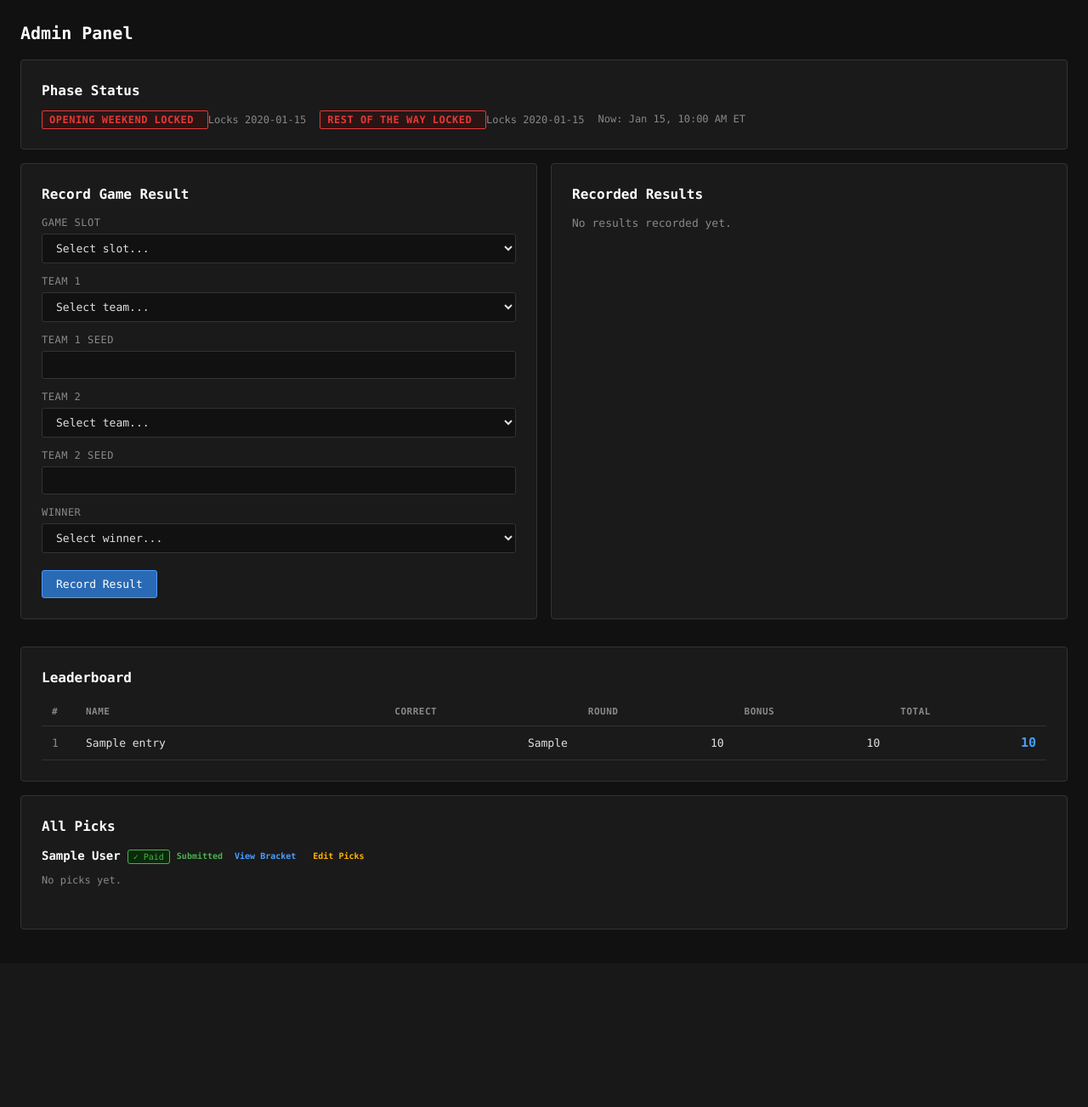
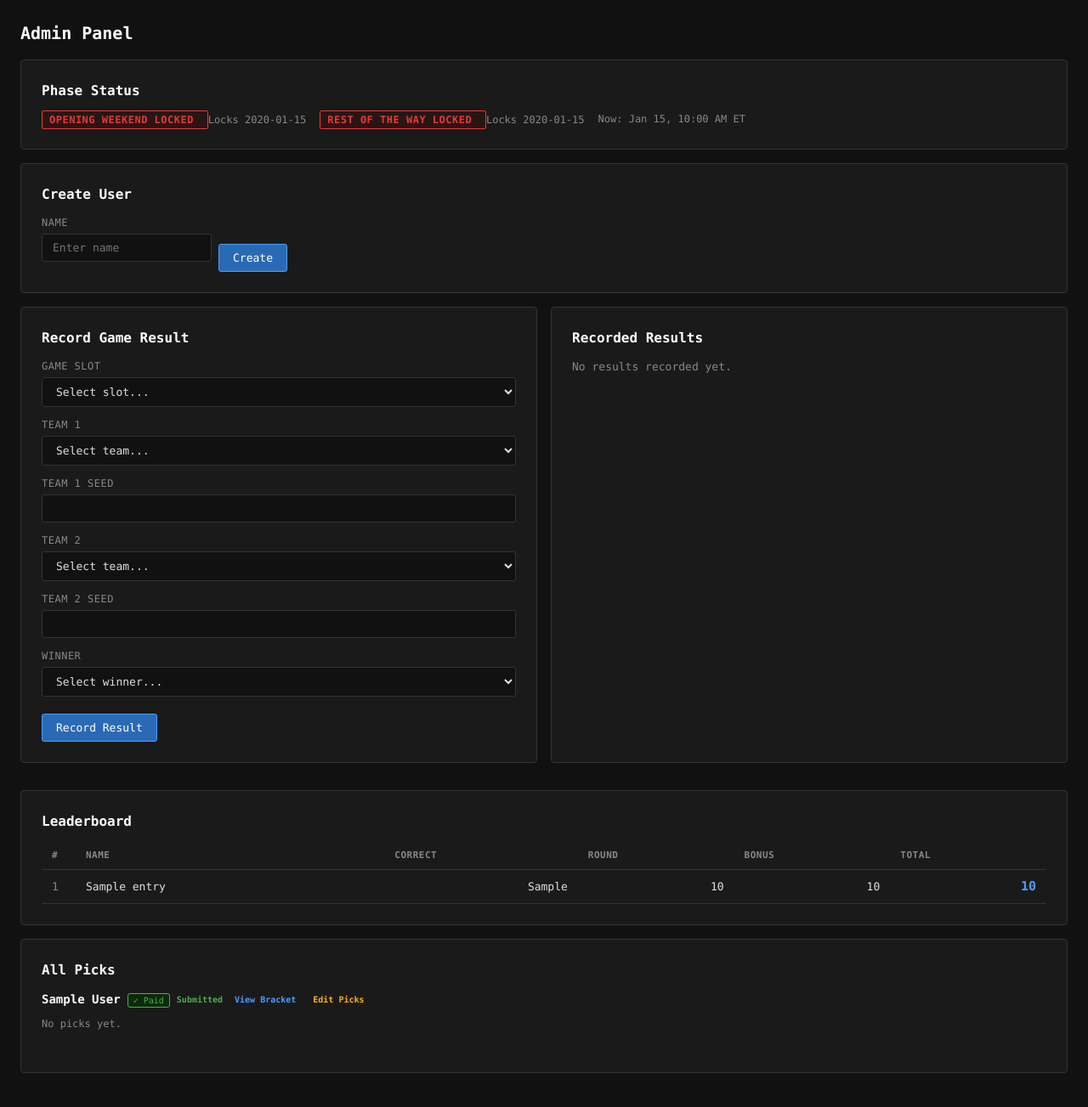
Before and after one commit to coryinsiderz/family-bracket, a Flask app: template templates/admin.html in a window 1280 px wide. Shown: the whole page at 85% size. Before the commit the page ends 1094 px from the top, so only its background shows below. Run offline with Flask 3, Linux system fonts and the light colour scheme; tables that the repository leaves empty hold one stand-in row (values such as "Sample post"); the template is opened without the code that fills it: values that come from a table or form of the project are taken from there, most other values are stand-ins (such as "Sample title", 1, 10 or a date in 2020).

Commit message:
Add Create User section to admin panel
Simple form to create admin-managed users with no password. Created
users appear in All Picks with View/Edit links so admin can fill out
brackets on their behalf via the Edit Picks flow.

Co-Authored-By: Claude Opus 4.6 <noreply@anthropic.com>

```diff
--- a/app.py
+++ b/app.py
@@ -551,6 +551,18 @@ def admin():
                 db.session.commit()
                 flash(f"{'Marked' if user.paid else 'Unmarked'} {user.name} as paid")
 
+        elif action == "create_user":
+            name = request.form.get("name", "").strip()
+            if not name:
+                flash("Name is required")
+            elif User.query.filter_by(name=name).first():
+                flash(f"User '{name}' already exists")
+            else:
+                new_user = User(name=name, password_hash="")
+                db.session.add(new_user)
+                db.session.commit()
+                flash(f"Created user '{name}'")
+
     teams = {t.id: t for t in Team.query.all()}
     results = {r.game_slot: r for r in GameResult.query.all()}
     users = User.query.all()
--- a/templates/admin.html
+++ b/templates/admin.html
@@ -23,6 +23,20 @@
             </div>
             <div class="text-dim text-sm">Now: {{ now.strftime('%b %d, %I:%M %p ET') }}</div>
         </div>
+    </div>
+
+    <!-- Create User -->
+    <div class="card mt-16">
+        <h2>Create User</h2>
+        <form method="POST" style="display: flex; gap: 8px; align-items: end;">
+            <input type="hidden" name="action" value="create_user">
+            <input type="hidden" name="pw" value="{{ session.get('admin_pw', '') }}">
+            <div>
+                <label>Name</label>
+                <input type="text" name="name" required placeholder="Enter name" style="width: 200px;">
+            </div>
+            <button type="submit">Create</button>
+        </form>
     </div>
 
     <div class="admin-grid">
```
